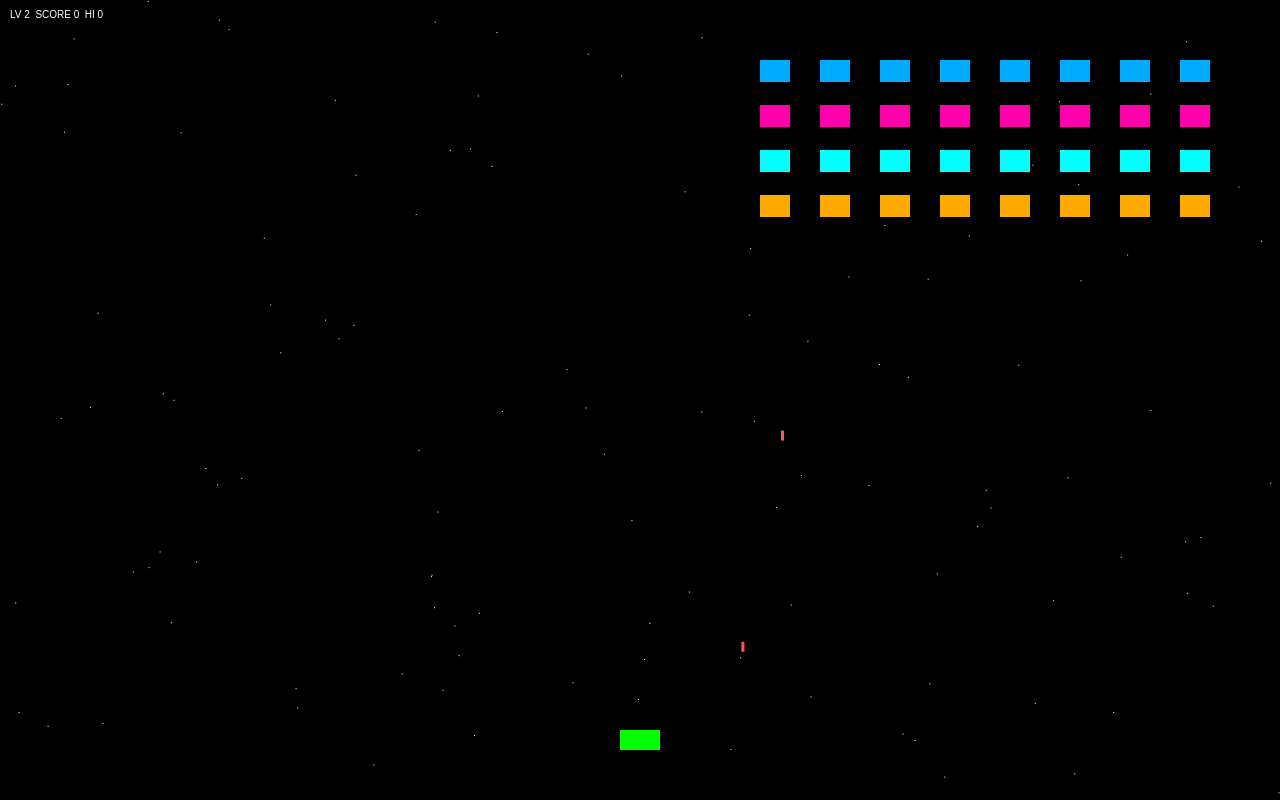
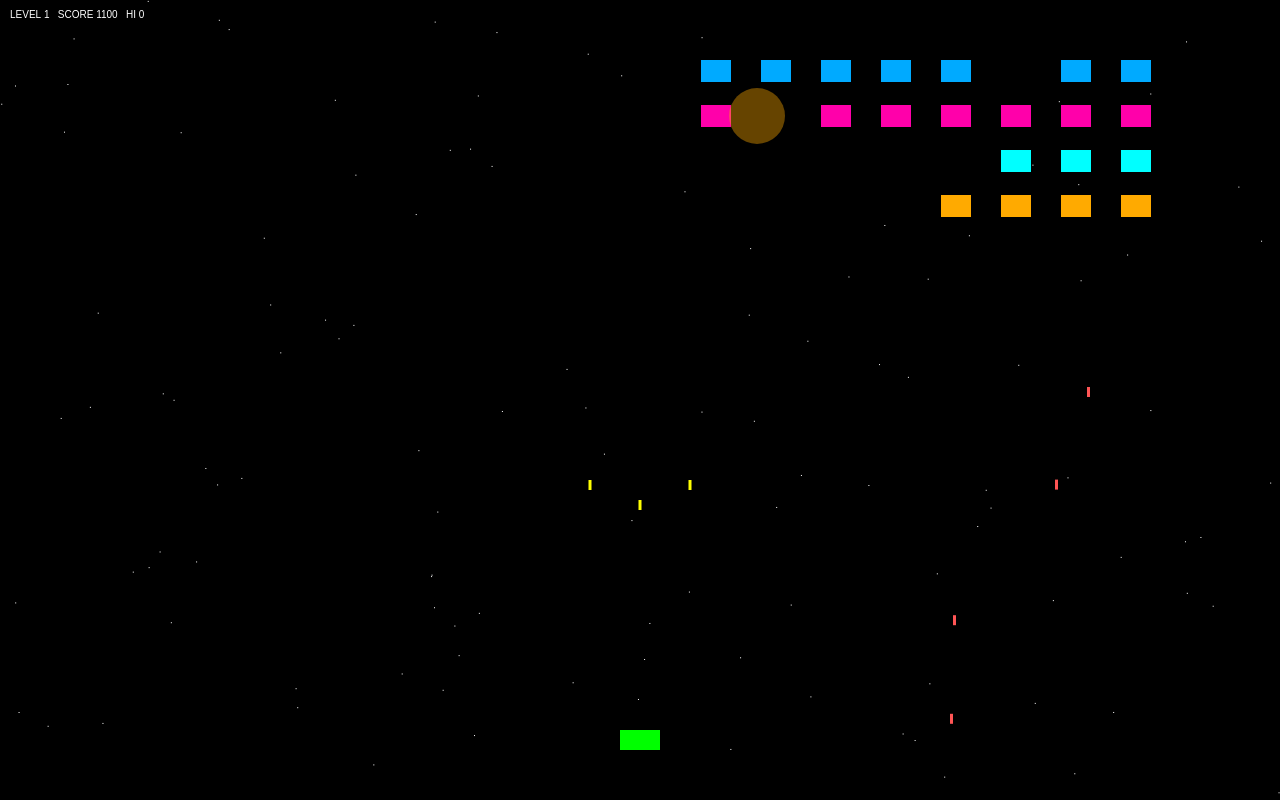
Before and after one commit to Shiro-utouto/space_invaders_neo, a plain HTML site: page index.html in a window 1280 px wide. Drawn offline with Linux system fonts and the light colour scheme.

Commit message:
Add files via upload

```diff
--- a/index.html
+++ b/index.html
@@ -3,148 +3,138 @@
 <html lang="en">
 <head>
 <meta charset="UTF-8">
-<title>Space Invaders – Power Edition v1.4</title>
+<title>Space Invaders – Endless Edition v2.0</title>
 <meta name="viewport" content="width=device-width,initial-scale=1,user-scalable=no">
 <style>
 html,body{margin:0;height:100%;background:#000;overflow:hidden;-webkit-user-select:none;user-select:none}
 canvas{display:block;margin:0 auto;background:#000}
-#msg{position:fixed;inset:0;display:none;align-items:center;justify-content:center;flex-direction:column;
-font-family:sans-serif;color:#fff;background:rgba(0,0,0,.85)}
+#msg{position:fixed;inset:0;display:none;align-items:center;justify-content:center;flex-direction:column;font-family:sans-serif;color:#fff;background:rgba(0,0,0,.85)}
 button{padding:10px 24px;font-size:18px;border:none;border-radius:6px;background:#3498db;color:#fff}
 </style>
 </head>
 <body>
 <canvas id="g"></canvas>
-<div id="msg">
-  <h1 id="st"></h1>
-  <p id="stat"></p>
-  <button id="rs">PLAY AGAIN</button>
-</div>
+<div id="msg"><h1 id="st"></h1><p id="summary"></p><button id="rs">PLAY AGAIN</button></div>
 <script>
 (()=>{const cvs=document.getElementById('g'),ctx=cvs.getContext('2d');
 const dpr=window.devicePixelRatio||1;let W=innerWidth,H=innerHeight;
 cvs.width=W*dpr;cvs.height=H*dpr;cvs.style.width=W+'px';cvs.style.height=H+'px';ctx.scale(dpr,dpr);
 
-// ---------- State ----------
-let level=1,score=0,high=Number(localStorage.getItem('hi'))||0;
-let shootCooldown=0,powerTimer=0,rapid=false,spread=false;
-const player={w:40,h:20,x:(W-40)/2,y:H-70,spd:8,baseColor:'#0f0',color:'#0f0'};
-const bullets=[],enemyBullets=[],explosions=[],enemies=[],ufos=[],powerUps=[];
+// ------------------ State ------------------
+let level=1,score=0;
+let highScore=+localStorage.getItem('si_high')||0;
+const player={w:40,h:20,x:(W-40)/2,y:H-70,spd:8,color:'#0f0'};
+const bullets=[],enemyBullets=[],explosions=[],enemies=[],ufos=[];
 const rows=4,cols=8;
+let running=true;
 
-// ---------- Helpers ----------
-const rnd=(n)=>Math.random()*n|0;
+// ------------------ Utility ------------------
+const stars=Array.from({length:120},()=>({x:Math.random()*W,y:Math.random()*H}));
 function rectPoint(r,x,y){return x>=r.x&&x<=r.x+r.w&&y>=r.y&&y<=r.y+r.h;}
-function rectHit(a,b){return a.x<b.x+b.w&&a.x+a.w>b.x&&a.y<b.y+b.h&&a.y+a.h>b.y;}
 function explode(x,y){explosions.push({x,y,r:2,a:1});}
-function starArray(){return Array.from({length:120},()=>({x:Math.random()*W,y:Math.random()*H}));}
-const stars=starArray();
 
-// ---------- Wave ----------
+// ------------------ Wave ------------------
 function spawnWave(){
  enemies.length=0;
- const gap=Math.min(60,W/(cols+1)),startX=(W-cols*gap)/2,pal=['#0af','#f0a','#0ff','#fa0'];
- for(let r=0;r<rows;r++)for(let c=0;c<cols;c++)
-   enemies.push({x:startX+c*gap,y:60+r*45,w:30,h:22,dir:1,color:pal[r%4],
-                 speed:1+0.2*(level-1)});
- if(level%2===0) ufos.push({x:-60,y:30,w:40,h:18,spd:3+level,color:'#ff0'});
+ const gap=Math.min(60,W/(cols+1));
+ const startX=(W-cols*gap)/2;
+ const palette=['#0af','#f0a','#0ff','#fa0'];
+ for(let r=0;r<rows;r++){
+   for(let c=0;c<cols;c++){
+     enemies.push({x:startX+c*gap,y:60+r*45,w:30,h:22,dir:1,
+                   color:palette[r%4],speed:1+0.2*(level-1)});
+   }
+ }
+ if(level%3===0) ufos.push({x:-50,y:30,w:40,h:18,spd:3+level*0.4,color:'#ff0'});
 }
 
-// ---------- PowerUps ----------
-function spawnPower(x,y){powerUps.push({x,y,type:Math.random()<0.5?'RAPID':'SPREAD'});}
-function applyPower(t){if(t==='RAPID'){rapid=true;player.color='#ff0';powerTimer=900;}
-                      else{spread=true;player.color='#0ff';powerTimer=900;}}
-
-// ---------- Draw ----------
-function drawBG(){
- ctx.fillStyle='#000';ctx.fillRect(0,0,W,H);ctx.fillStyle='#fff';
- stars.forEach(s=>{ctx.fillRect(s.x,s.y,1,1);s.y+=0.3;if(s.y>H){s.y=0;s.x=Math.random()*W;}});
+// ------------------ Draw ------------------
+function drawStars(){
+ ctx.fillStyle='#000';ctx.fillRect(0,0,W,H);
+ ctx.fillStyle='#fff';
+ stars.forEach(s=>{ctx.fillRect(s.x,s.y,1,1); s.y+=0.3; if(s.y>H){s.y=0;s.x=Math.random()*W;}});
 }
 function draw(){
- drawBG();
+ drawStars();
  ufos.forEach(u=>{ctx.fillStyle=u.color;ctx.fillRect(u.x,u.y,u.w,u.h);});
- powerUps.forEach(p=>{ctx.fillStyle=p.type==='RAPID'?'#ff0':'#0ff';ctx.beginPath();ctx.arc(p.x,p.y,6,0,6.283);ctx.fill();});
  ctx.fillStyle=player.color;ctx.fillRect(player.x,player.y,player.w,player.h);
  ctx.fillStyle='#ff0';bullets.forEach(b=>ctx.fillRect(b.x,b.y,3,10));
  ctx.fillStyle='#f55';enemyBullets.forEach(b=>ctx.fillRect(b.x,b.y,3,10));
  enemies.forEach(e=>{ctx.fillStyle=e.color;ctx.fillRect(e.x,e.y,e.w,e.h);});
- explosions.forEach(ex=>{ctx.globalAlpha=ex.a;ctx.fillStyle='#fa0';ctx.beginPath();ctx.arc(ex.x,ex.y,ex.r,0,6.283);ctx.fill();ctx.globalAlpha=1;});
- ctx.fillStyle='#fff';ctx.fillText(`LV ${level}  SCORE ${score}  HI ${high}`,10,18);
+ explosions.forEach(ex=>{ctx.globalAlpha=ex.a;ctx.fillStyle='#fa0';
+   ctx.beginPath();ctx.arc(ex.x,ex.y,ex.r,0,Math.PI*2);ctx.fill();ctx.globalAlpha=1;});
+ ctx.fillStyle='#fff';ctx.fillText(`LEVEL ${level}   SCORE ${score}   HI ${highScore}`,10,18);
 }
 
-// ---------- Update ----------
+// ------------------ Update ------------------
+let playerFireTimer=0;
 function update(){
- if(shootCooldown)shootCooldown--;
- if(powerTimer&&!--powerTimer){rapid=spread=false;player.color=player.baseColor;}
- bullets.forEach((b,i)=>{b.y-=10;b.x+=b.dx||0;if(b.y<-10)bullets.splice(i,1);});
- let edge=false;enemies.forEach(e=>{e.x+=e.dir*e.speed;if(e.x<10||e.x+e.w>W-10)edge=true;});
- if(edge)enemies.forEach(e=>{e.dir*=-1;e.y+=25;});
- enemies.forEach(e=>{if(rectHit(e,player))gg(false);});
+ // bullets
+ bullets.forEach((b,i)=>{b.y-=10;b.x+=b.dx||0;if(b.y<-10||b.x<-5||b.x>W+5)bullets.splice(i,1);});
+ // auto fire
+ if(--playerFireTimer<=0){fireSpread();playerFireTimer=Math.max(15,60-5*level);}
+ // enemies move
+ let shift=false;
+ enemies.forEach(e=>{e.x+=e.dir*e.speed;if(e.x<10||e.x+e.w>W-10)shift=true;});
+ if(shift) enemies.forEach(e=>{e.dir*=-1;e.y+=25;});
+ // collisions bullets vs enemies
  bullets.forEach((b,bi)=>{
-   for(let ei=enemies.length-1;ei>=0;ei--){let e=enemies[ei];
-     if(rectPoint(e,b.x,b.y)){explode(e.x+15,e.y+11);enemies.splice(ei,1);bullets.splice(bi,1);score+=100;if(Math.random()<0.15)spawnPower(e.x+15,e.y);break;}
+   for(let i=enemies.length-1;i>=0;i--){const e=enemies[i];
+     if(rectPoint(e,b.x,b.y)){explode(e.x+e.w/2,e.y+e.h/2);enemies.splice(i,1);bullets.splice(bi,1);score+=100;break;}
    }
-   for(let ui=ufos.length-1;ui>=0;ui--){let u=ufos[ui];
-     if(rectPoint(u,b.x,b.y)){explode(u.x+20,u.y+9);ufos.splice(ui,1);bullets.splice(bi,1);score+=200;break;}
+   for(let i=ufos.length-1;i>=0;i--){const u=ufos[i];
+     if(rectPoint(u,b.x,b.y)){explode(u.x+u.w/2,u.y+u.h/2);ufos.splice(i,1);bullets.splice(bi,1);score+=300;break;}
    }
  });
- ufos.forEach((u,ui)=>{u.x+=u.spd;if(u.x>W+50)ufos.splice(ui,1);});
- powerUps.forEach((p,pi)=>{p.y+=2;if(p.y>H)powerUps.splice(pi,1);
-   else if(rectPoint(player,p.x,p.y)){applyPower(p.type);powerUps.splice(pi,1);} });
- const fireRate=0.02+level*0.002; // increase with level
- const bulletSpeed=6+level*0.3;
- if(Math.random()<fireRate&&enemies.length){const e=enemies[rnd(enemies.length)];
-   enemyBullets.push({x:e.x+15,y:e.y+22,spd:bulletSpeed});}
+ // ufos move
+ ufos.forEach((u,i)=>{u.x+=u.spd;if(u.x>W+50)ufos.splice(i,1);});
+ // enemy shoot
+ const shootProb=Math.min(0.02+level*0.002,0.06);
+ if(Math.random()<shootProb && enemies.length){
+   const e=enemies[Math.random()*enemies.length|0];
+   enemyBullets.push({x:e.x+e.w/2,y:e.y+e.h,spd:4+level*0.3});
+ }
  enemyBullets.forEach((b,bi)=>{b.y+=b.spd;if(b.y>H)enemyBullets.splice(bi,1);
-   else if(rectPoint(player,b.x,b.y))gg(false);});
- explosions.forEach((ex,xi)=>{ex.r+=1.4;ex.a-=0.03;if(ex.a<=0)explosions.splice(xi,1);});
+   else if(rectPoint(player,b.x,b.y)) endGame();});
+ // explosions decay
+ explosions.forEach((ex,xi)=>{ex.r+=1.3;ex.a-=0.03;if(ex.a<=0)explosions.splice(xi,1);});
+ // next level
  if(!enemies.length){level++;spawnWave();}
 }
 
-// ---------- Input ----------
-function shoot(){
- if(shootCooldown) return;
- if(spread){bullets.push({x:player.x+20,y:player.y,dx:0});
-            bullets.push({x:player.x+20,y:player.y,dx:-2});
-            bullets.push({x:player.x+20,y:player.y,dx:2});}
- else bullets.push({x:player.x+20,y:player.y,dx:0});
- shootCooldown=rapid?5:15;
+function fireSpread(){
+ bullets.push({x:player.x+player.w/2-1.5,y:player.y,dx:0});
+ bullets.push({x:player.x+player.w/2-1.5,y:player.y,dx:-2});
+ bullets.push({x:player.x+player.w/2-1.5,y:player.y,dx:2});
 }
+
 let left=false,right=false;
-addEventListener('keydown',e=>{
- if(e.key==='ArrowLeft')left=true;
- if(e.key==='ArrowRight')right=true;
- if(e.key===' '&&run)shoot();
-});
-addEventListener('keyup',e=>{
- if(e.key==='ArrowLeft')left=false;
- if(e.key==='ArrowRight')right=false;
-});
-addEventListener('pointerdown',e=>{if(!run)return;move(e);shoot();});
-addEventListener('pointermove',e=>move(e));
-function move(e){if(!run)return;const r=cvs.getBoundingClientRect();player.x=e.clientX-r.left-player.w/2;}
+addEventListener('keydown',e=>{if(e.key==='ArrowLeft')left=true;if(e.key==='ArrowRight')right=true;});
+addEventListener('keyup',e=>{if(e.key==='ArrowLeft')left=false;if(e.key==='ArrowRight')right=false;});
+addEventListener('pointermove',e=>{const r=cvs.getBoundingClientRect();player.x=e.clientX-r.left-player.w/2;});
 
-// movement timer
-setInterval(()=>{if(!run)return;if(left)player.x-=player.spd;if(right)player.x+=player.spd;
- if(player.x<0)player.x=0;if(player.x+player.w>W)player.x=W-player.w;},16);
+// movement
+setInterval(()=>{if(!running)return;
+ if(left)player.x-=player.spd;
+ if(right)player.x+=player.spd;
+ if(player.x<0)player.x=0;if(player.x+player.w>W)player.x=W-player.w;
+},16);
 
-// ---------- Game Loop ----------
-let run=true;
-function loop(){if(run){update();draw();requestAnimationFrame(loop);}}
-loop();
+// ------------------ Game Loop ------------------
+function loop(){if(!running)return;update();draw();requestAnimationFrame(loop);}
+spawnWave();loop();
 
-// ---------- GameOver ----------
-function gg(win){
- run=false;
- st.textContent=win?'YOU WIN!':'GAME OVER';
- stat.textContent=`LEVEL ${level}   SCORE ${score}`;
- if(score>high){high=score;localStorage.setItem('hi',high);stat.textContent+=`  NEW HI!`; }
+// ------------------ End / Restart ------------------
+function endGame(){
+ running=false;
+ summary.textContent=`SCORE ${score}   LEVEL ${level}`;
+ if(score>highScore){highScore=score;localStorage.setItem('si_high',highScore);summary.textContent+=`  NEW HI!`;}
  msg.style.display='flex';
+ st.textContent='GAME OVER';
 }
-rs.onclick=()=>{level=1;score=0;shootCooldown=0;rapid=spread=false;player.color=player.baseColor;
- bullets.length=enemyBullets.length=explosions.length=enemies.length=ufos.length=powerUps.length=0;
- player.x=(W-player.w)/2;
- spawnWave();run=true;msg.style.display='none';loop();};
+rs.onclick=()=>{level=1;score=0;running=true;
+ bullets.length=enemyBullets.length=explosions.length=enemies.length=ufos.length=0;
+ player.x=(W-player.w)/2;playerFireTimer=0;spawnWave();msg.style.display='none';loop();};
 addEventListener('resize',()=>location.reload());
 })();
 </script>
```
